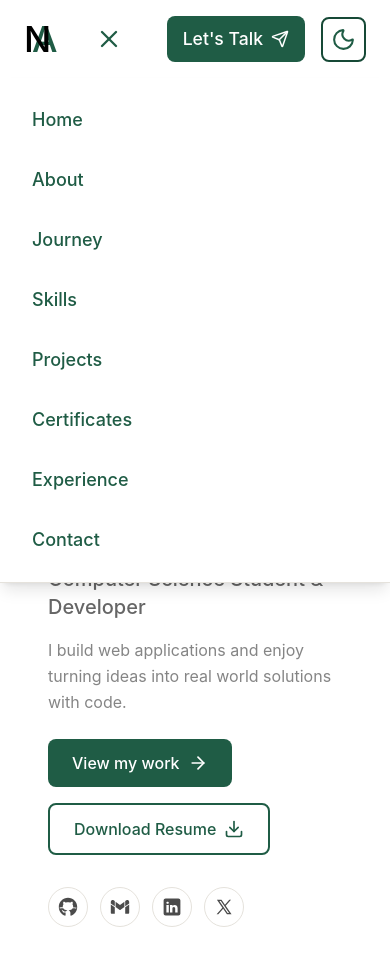
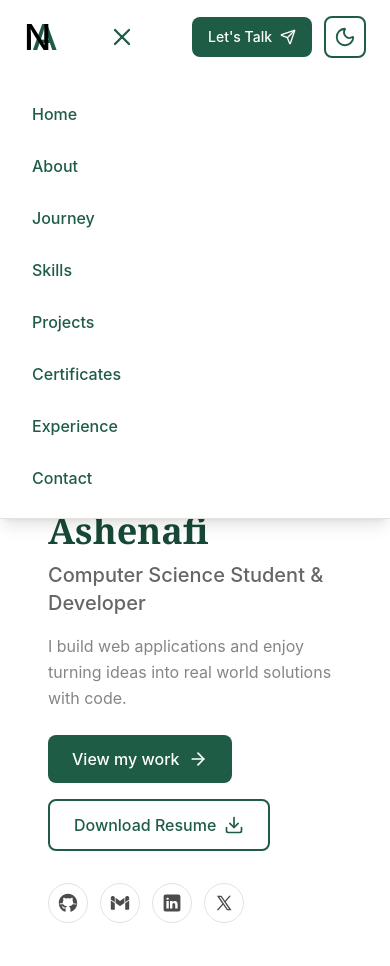
Before and after one commit to nathnaelashenafi/Portfolio, a React (Vite) app: page / in a window 390 px wide. Both pictures are taken after a click on the button 108 px from the left and 39 px from the top of the page. Shown: the top 966 px of the page. Built offline with nearby package versions, Linux system fonts and the light colour scheme.

Commit message:
fixed responsiveness of the header

```diff
--- a/src/components/Button.jsx
+++ b/src/components/Button.jsx
@@ -1,16 +1,17 @@
-import { Send } from "lucide-react";
-import { Moon } from "lucide-react";
+import { Send, Moon } from "lucide-react";
+
 export function Button() {
   return (
-    <div className="flex gap-4 items-center text-white">
-      <button
-        className="flex gap-2 items-center font-medium text-[1.1rem] bg-primary px-4 py-2.5 rounded-lg
-        hover:bg-primary-dark transition-all duration-300"
-      >
-        Let's Talk <Send size={18} />
+    <div className="flex items-center gap-3">
+      <button className="flex items-center gap-2 bg-primary text-white text-sm sm:text-base font-medium px-4 sm:px-5 py-2.5 rounded-lg hover:bg-primary-dark hover:scale-105 hover:shadow-md transition-all duration-300">
+        Let's Talk
+        <Send
+          size={16}
+          className="group-hover:translate-x-0.5 transition-transform"
+        />
       </button>
-      <button className="text-primary hover:text-primary-dark transition-colors p-2 border-2 border-primary-dark rounded-lg border-double">
-        <Moon size={25} />
+      <button className="p-2 text-primary hover:text-primary-dark hover:rotate-12 transition-all duration-300 border-2 border-primary rounded-lg hover:bg-primary/5">
+        <Moon size={22} />
       </button>
     </div>
   );
--- a/src/components/Navbar.jsx
+++ b/src/components/Navbar.jsx
@@ -17,12 +17,12 @@ export function Navbar() {
 
   return (
     <>
-      <nav className="hidden md:flex text-[1.1rem] text-primary gap-5 font-semibold">
+      <nav className="hidden lg:flex items-center text-primary gap-6 font-semibold text-sm sm:text-base">
         {navLinks.map((link) => (
           <a
             key={link.href}
             href={link.href}
-            className="relative group transition-colors duration-300 hover:text-primary-dark"
+            className="relative group whitespace-nowrap transition-colors duration-300 hover:text-primary-dark"
           >
             {link.label}
             <span className="absolute -bottom-1 left-0 w-0 h-0.5 bg-primary transition-all duration-300 group-hover:w-full"></span>
@@ -31,7 +31,7 @@ export function Navbar() {
       </nav>
 
       <button
-        className="md:hidden text-primary p-1 hover:text-primary-dark transition-colors"
+        className="lg:hidden text-primary p-1.5 hover:text-primary-dark transition-colors"
         onClick={() => setIsOpen(!isOpen)}
         aria-label="Toggle menu"
       >
@@ -39,13 +39,13 @@ export function Navbar() {
       </button>
 
       {isOpen && (
-        <div className="absolute top-full left-0 right-0 bg-surface border-b border-border shadow-lg md:hidden animate-slideDown">
-          <nav className="flex flex-col p-4 gap-2">
+        <div className="absolute top-full left-0 right-0 bg-surface border-b border-border shadow-lg lg:hidden max-h-[80vh] overflow-y-auto">
+          <nav className="flex flex-col p-4 gap-1">
             {navLinks.map((link) => (
               <a
                 key={link.href}
                 href={link.href}
-                className="text-primary text-lg font-medium px-4 py-3 rounded-lg hover:bg-primary/10 transition-colors"
+                className="text-primary text-base font-medium px-4 py-3 rounded-lg hover:bg-primary/10 active:bg-primary/20 transition-colors"
                 onClick={() => setIsOpen(false)}
               >
                 {link.label}
```
